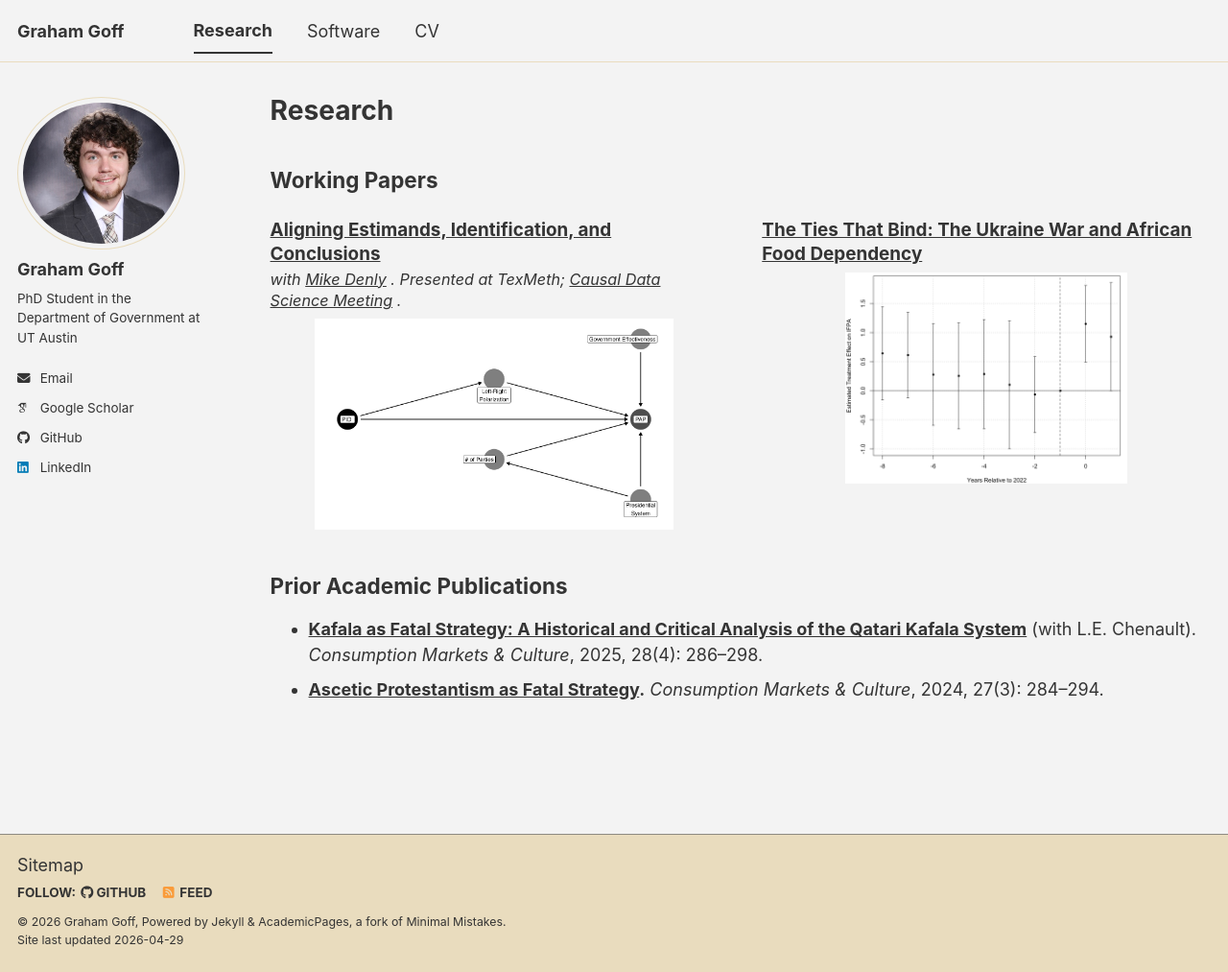
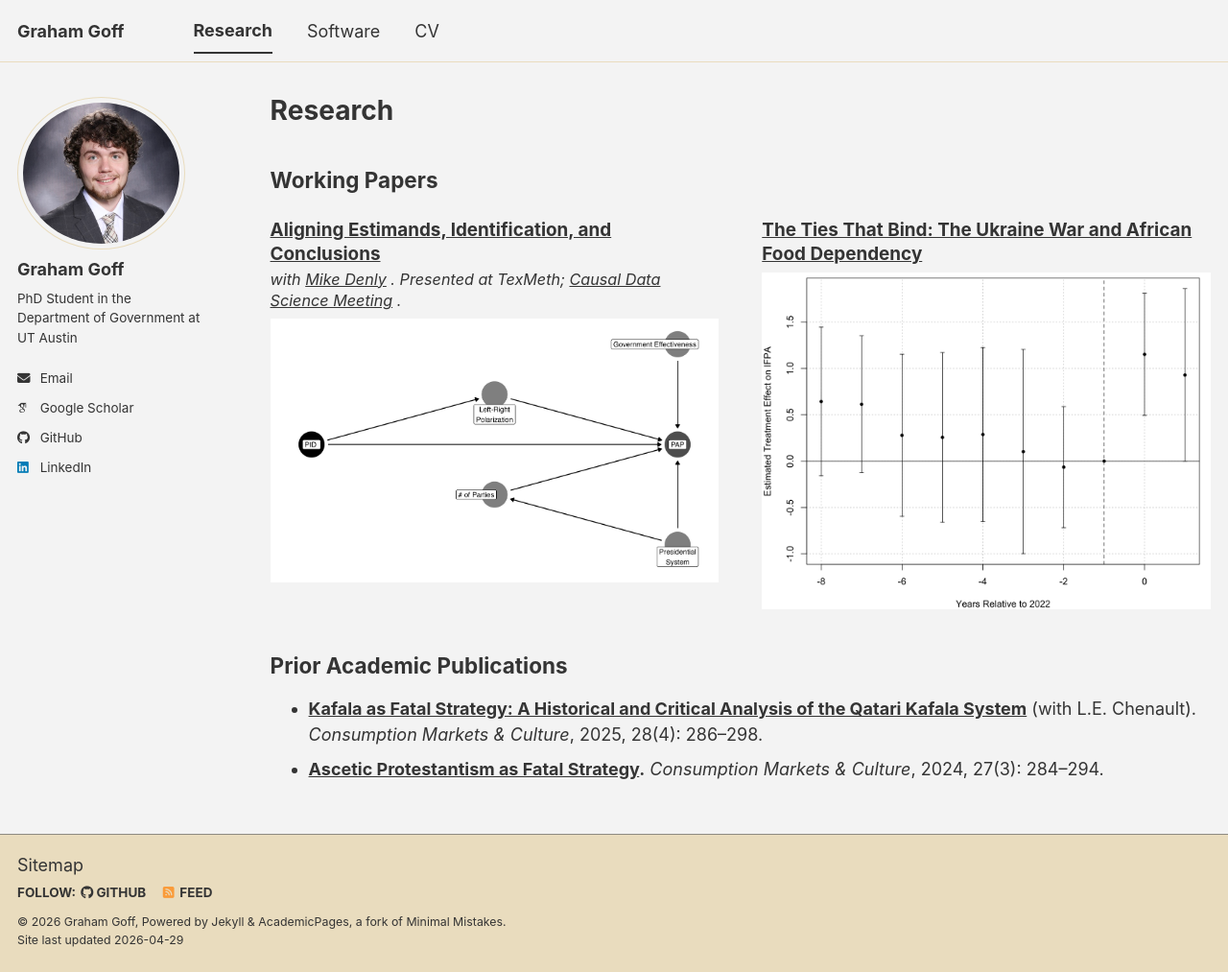
Before and after one commit to grahamgoff/grahamgoff.github.io, a Jekyll site: the page built from _pages/research.md, in a window 1280 px wide and 1013 px high. Shown: the whole window at 96% size. Built offline with Jekyll 4.4.1, drawn with Linux system fonts in a browser that asks for light colours; some web fonts are replaced; a script bundle is joined from its source files by our own code; library files that are not in the unit come from our copies.

Commit message:
Update _research.scss

```diff
--- a/_sass/layout/_research.scss
+++ b/_sass/layout/_research.scss
@@ -9,7 +9,9 @@
   column-gap: 2.5em;
   row-gap: 1.5em;
   margin-top: 1.5em;
-  align-items: start;
+  /* align-items: stretch is the default — both cards stretch to row max
+     so the shorter card's image absorbs the meta-line height the other
+     card uses. */
 
   @media (max-width: 700px) {
     grid-template-columns: 1fr;
@@ -40,13 +42,20 @@
   line-height: 1.4;
 }
 
+/* The teaser flex-grows to fill whatever vertical space remains in its
+   card. Because both cards stretch to the same row height (set by the
+   tallest card — usually the one with a meta line), the shorter card's
+   teaser cell ends up taller, and its image scales up to fill it via
+   object-fit: contain. The 200px min-height anchors the smallest size. */
 .research-list__teaser {
   display: block;
   margin-top: 0.4em;
+  flex: 1 1 auto;
+  min-height: 200px;
 
   img {
     width: 100%;
-    height: 220px;
+    height: 100%;
     object-fit: contain;
     object-position: center top;
     display: block;
```
